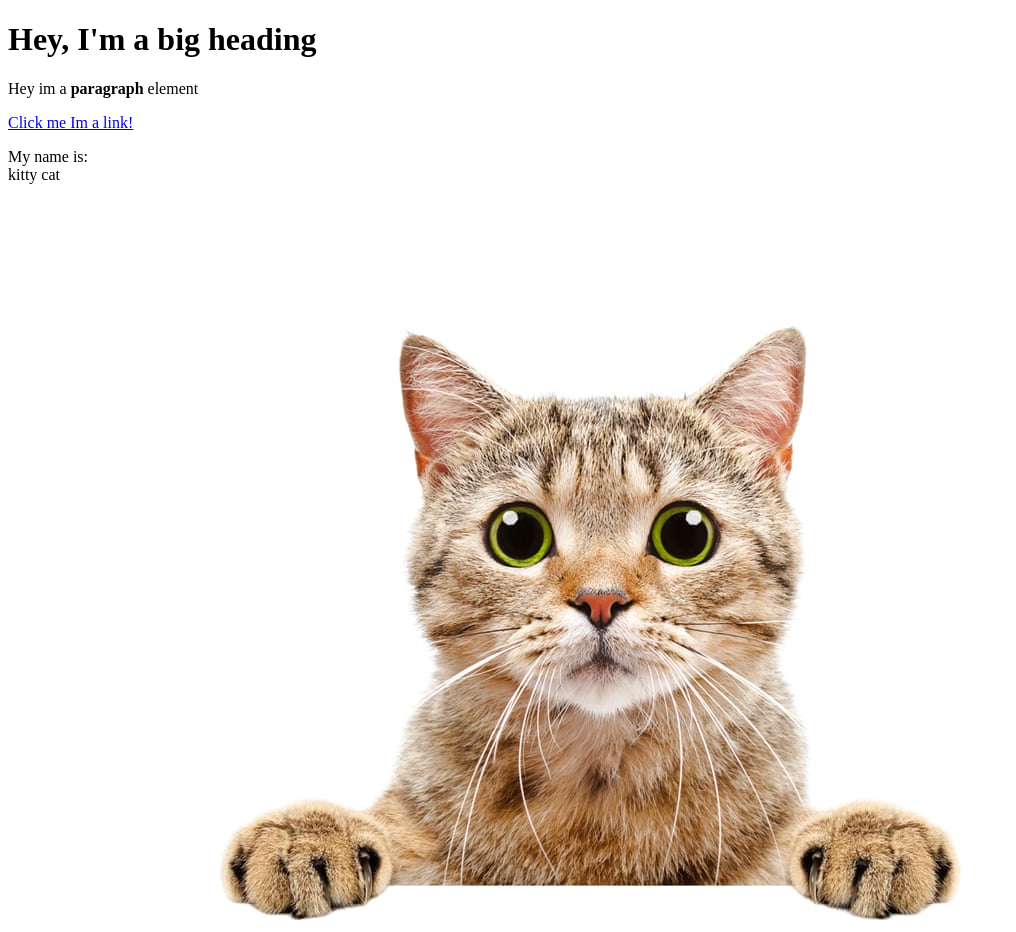
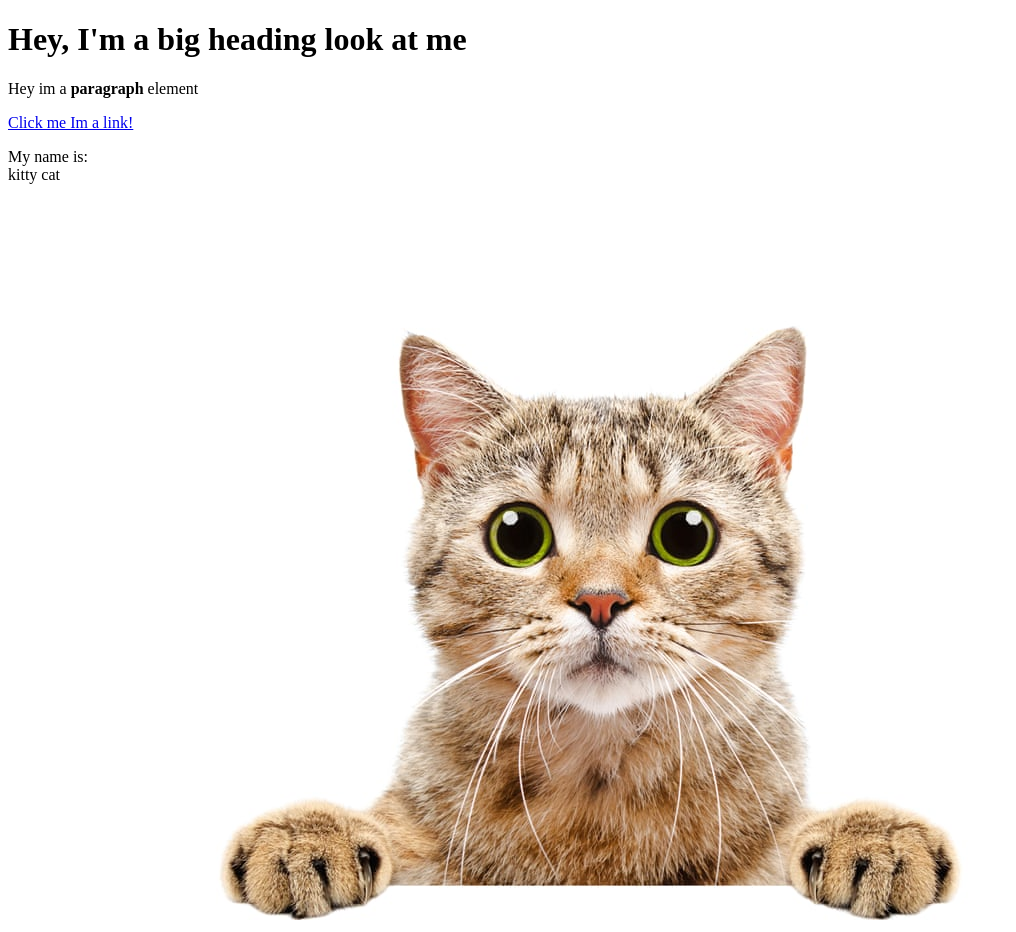
Before and after one commit to odunne22/cartoon-hero, a plain HTML site: page test1.html in a window 1280 px wide. Shown: the whole page, without its empty margins (0-1016 px from the left). Drawn offline with Linux system fonts and the light colour scheme.

Commit message:
changed heading

```diff
--- a/test1.html
+++ b/test1.html
@@ -4,7 +4,7 @@
     <title>Test page</title>
 </head>
 <body>
-    <h1>Hey, I'm a big heading</h1>
+    <h1>Hey, I'm a big heading look at me</h1>
     <p>Hey im a <b>paragraph</b> element</p>
     <a href="https://google.com" target="_blank" title="lets go to google">Click me Im a link!</a>
     <p>My name is:<br>
```
